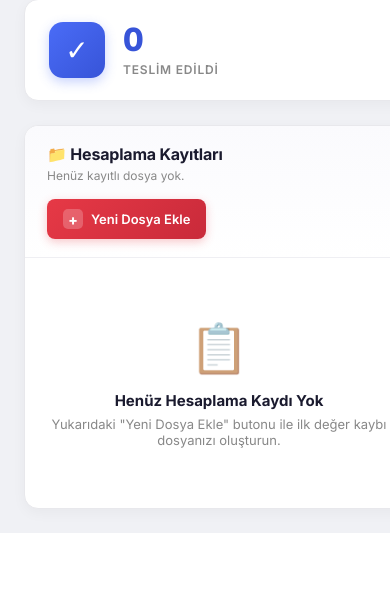
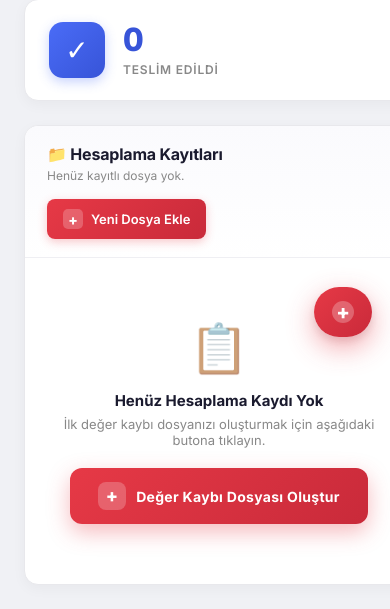
Before and after one commit to cemstark/drn-website, a PHP site: page /degerkaybi.html in a window 390 px wide; the page is wider, and only the part inside the window is pictured. Shown: the part 489-1098 px from the top of that part. Before the commit the page ends 1022 px from the top of that part, so only its background shows below. Run offline with PHP 8.4, Linux system fonts and the light colour scheme; some libraries are stand-ins or nearby versions.

Commit message:
feat(panel-dk): empty state CTA + floating FAB butonu
- Boş listede büyük "+ Değer Kaybı Dosyası Oluştur" CTA butonu
- Panel içi sağ alt köşede sticky FAB (her durumda görünür, hep elinde)
- Mobilde FAB fixed pozisyona geçer, sadece + ikon
- Cache bump v=7

```diff
--- a/css/widgets.css
+++ b/css/widgets.css
@@ -812,7 +812,96 @@ main.admin-main {
 }
 .dk-empty-icon { font-size: 48px; margin-bottom: 14px; opacity: .7; }
 .dk-empty-state h3 { font-size: 15px; color: #1a1a2e; margin: 0 0 6px; }
-.dk-empty-state p { font-size: 13px; margin: 0; }
+.dk-empty-state p { font-size: 13px; margin: 0 0 20px; }
+.dk-empty-cta {
+  display: inline-flex;
+  align-items: center;
+  gap: 10px;
+  padding: 14px 28px;
+  background: linear-gradient(135deg, #e63946 0%, #c92a3a 100%);
+  color: #fff;
+  border: 0;
+  border-radius: 12px;
+  font-family: inherit;
+  font-size: 14px;
+  font-weight: 700;
+  cursor: pointer;
+  letter-spacing: .3px;
+  box-shadow: 0 8px 22px rgba(230,57,70,.35);
+  transition: transform .15s, box-shadow .15s, filter .15s;
+}
+.dk-empty-cta:hover {
+  transform: translateY(-2px);
+  box-shadow: 0 12px 28px rgba(230,57,70,.5);
+  filter: brightness(1.08);
+}
+.dk-empty-cta-icon {
+  display: inline-flex;
+  align-items: center;
+  justify-content: center;
+  width: 28px; height: 28px;
+  background: rgba(255,255,255,.22);
+  border-radius: 8px;
+  font-size: 18px;
+  font-weight: 800;
+  line-height: 1;
+}
+
+/* === FAB (Floating Action Button) — panel içi sağ alt === */
+.dk-fab {
+  position: sticky;
+  bottom: 24px;
+  margin-left: auto;
+  margin-right: 24px;
+  margin-top: -56px;
+  margin-bottom: 24px;
+  display: flex;
+  align-items: center;
+  gap: 10px;
+  padding: 14px 22px;
+  background: linear-gradient(135deg, #e63946 0%, #c92a3a 100%);
+  color: #fff;
+  border: 0;
+  border-radius: 999px;
+  font-family: inherit;
+  font-size: 14px;
+  font-weight: 700;
+  cursor: pointer;
+  box-shadow: 0 10px 28px rgba(230,57,70,.45), 0 4px 8px rgba(0,0,0,.1);
+  transition: transform .18s ease, box-shadow .18s ease;
+  z-index: 6;
+  width: fit-content;
+  float: right;
+  clear: both;
+}
+.dk-fab:hover {
+  transform: translateY(-3px) scale(1.04);
+  box-shadow: 0 16px 36px rgba(230,57,70,.55), 0 6px 14px rgba(0,0,0,.12);
+}
+.dk-fab:active { transform: translateY(-1px) scale(1); }
+.dk-fab-icon {
+  display: inline-flex;
+  align-items: center;
+  justify-content: center;
+  width: 26px; height: 26px;
+  background: rgba(255,255,255,.25);
+  border-radius: 50%;
+  font-size: 18px;
+  font-weight: 800;
+  line-height: 1;
+}
+@media (max-width: 600px) {
+  .dk-fab {
+    position: fixed;
+    bottom: 18px;
+    right: 18px;
+    margin: 0;
+    padding: 14px 18px;
+    z-index: 50;
+  }
+  .dk-fab-label { display: none; }
+  .dk-fab-icon { width: 22px; height: 22px; font-size: 20px; }
+}
 
 /* === Modern Yatay Scroll (table-wrap) === */
 .table-wrap {
--- a/degerkaybi.html
+++ b/degerkaybi.html
@@ -13,7 +13,7 @@
   <link rel="preconnect" href="https://fonts.googleapis.com">
   <link rel="preconnect" href="https://fonts.gstatic.com" crossorigin>
   <link href="https://fonts.googleapis.com/css2?family=Inter:wght@300;400;500;600;700;800&display=swap" rel="stylesheet">
-  <link rel="stylesheet" href="css/widgets.css?v=6">
+  <link rel="stylesheet" href="css/widgets.css?v=7">
   <style>body { margin: 0; font-family: 'Inter', system-ui, sans-serif; }</style>
 </head>
 <body class="admin-shell">
@@ -62,14 +62,14 @@
   <script src="https://cdnjs.cloudflare.com/ajax/libs/mathjs/12.4.1/math.min.js"></script>
 
   <!-- Widget bağımlılıkları (sıralama önemli) -->
-  <script src="js/widgets/widget-base.js?v=6"></script>
-  <script src="js/widgets/deger-kaybi-tables.js?v=6"></script>
-  <script src="js/widgets/deger-kaybi-core.js?v=6"></script>
-  <script src="js/widgets/deger-kaybi-output.js?v=6"></script>
-  <script src="js/widgets/dk-storage.js?v=6"></script>
-  <script src="js/widgets/dk-metrics.js?v=6"></script>
-  <script src="js/widgets/deger-kaybi-widget.js?v=6"></script>
-  <script src="js/widgets/dk-panel.js?v=6"></script>
+  <script src="js/widgets/widget-base.js?v=7"></script>
+  <script src="js/widgets/deger-kaybi-tables.js?v=7"></script>
+  <script src="js/widgets/deger-kaybi-core.js?v=7"></script>
+  <script src="js/widgets/deger-kaybi-output.js?v=7"></script>
+  <script src="js/widgets/dk-storage.js?v=7"></script>
+  <script src="js/widgets/dk-metrics.js?v=7"></script>
+  <script src="js/widgets/deger-kaybi-widget.js?v=7"></script>
+  <script src="js/widgets/dk-panel.js?v=7"></script>
 
   <script>
     // Header "+ Yeni Dosya" butonu
--- a/js/widgets/dk-panel.js
+++ b/js/widgets/dk-panel.js
@@ -40,6 +40,12 @@
         </div>
 
         ${empty ? renderEmpty() : renderTable(summaries)}
+
+        <!-- Floating Action Button (her durumda görünür) -->
+        <button class="dk-fab" data-action="new-record" type="button" title="Yeni değer kaybı dosyası ekle" aria-label="Yeni dosya">
+          <span class="dk-fab-icon">+</span>
+          <span class="dk-fab-label">Yeni Dosya</span>
+        </button>
       </div>
     `;
   }
@@ -49,7 +55,11 @@
       <div class="dk-empty-state">
         <div class="dk-empty-icon">📋</div>
         <h3>Henüz Hesaplama Kaydı Yok</h3>
-        <p>Yukarıdaki "Yeni Dosya Ekle" butonu ile ilk değer kaybı dosyanızı oluşturun.</p>
+        <p>İlk değer kaybı dosyanızı oluşturmak için aşağıdaki butona tıklayın.</p>
+        <button class="dk-empty-cta" data-action="new-record" type="button">
+          <span class="dk-empty-cta-icon">+</span>
+          <span>Değer Kaybı Dosyası Oluştur</span>
+        </button>
       </div>
     `;
   }
```
